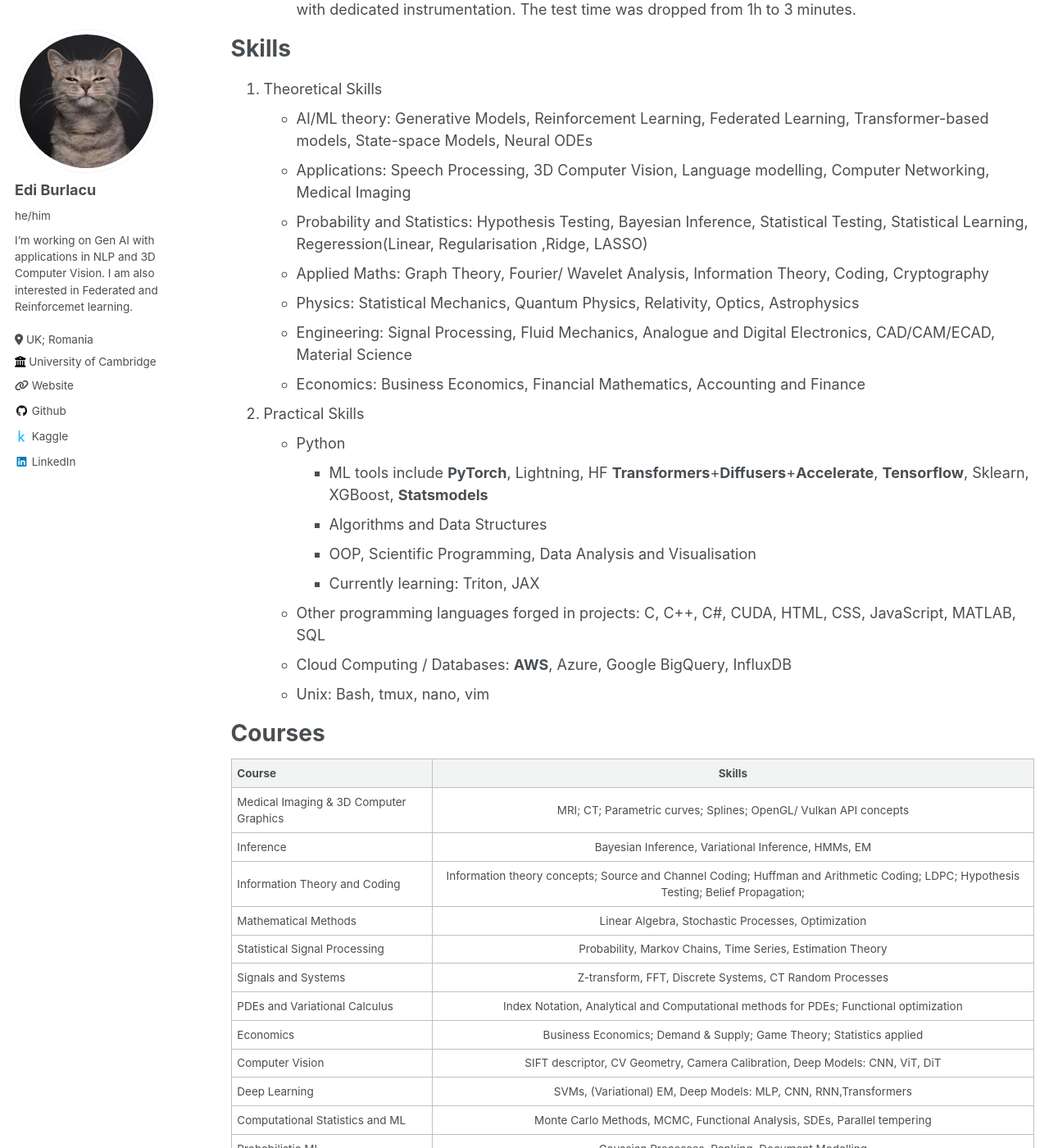
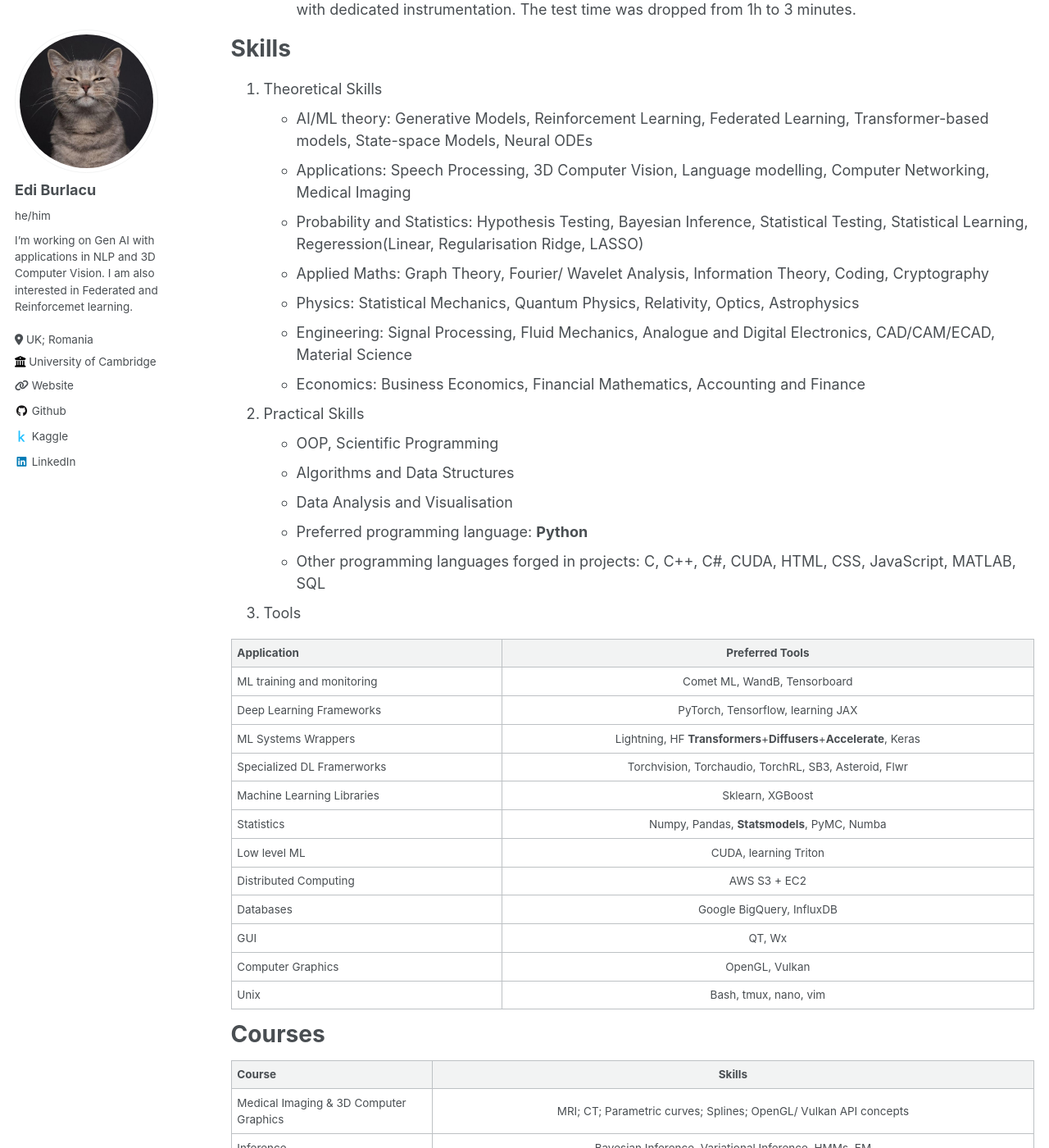
Before and after one commit to eduardburlacu/eduardburlacu.github.io, a Jekyll site: the page built from _pages/cv.md, in a window 1280 px wide and 1400 px high, scrolled down 1013 px. Shown: the whole window at 82% size. Built offline with Jekyll 4.4.1, drawn with Linux system fonts in a browser that asks for light colours.

Commit message:
Update cv.md

```diff
--- a/_pages/cv.md
+++ b/_pages/cv.md
@@ -41,21 +41,35 @@ Skills
 1. Theoretical Skills
 * AI/ML theory: Generative Models, Reinforcement Learning, Federated Learning, Transformer-based models, State-space Models, Neural ODEs
 * Applications: Speech Processing, 3D Computer Vision, Language modelling, Computer Networking, Medical Imaging
-* Probability and Statistics: Hypothesis Testing, Bayesian Inference, Statistical Testing, Statistical Learning, Regeression(Linear, Regularisation ,Ridge, LASSO)
+* Probability and Statistics: Hypothesis Testing, Bayesian Inference, Statistical Testing, Statistical Learning, Regeression(Linear, Regularisation Ridge, LASSO)
 * Applied Maths: Graph Theory, Fourier/ Wavelet Analysis, Information Theory, Coding, Cryptography
 * Physics: Statistical Mechanics, Quantum Physics, Relativity, Optics, Astrophysics
 * Engineering: Signal Processing, Fluid Mechanics, Analogue and Digital Electronics, CAD/CAM/ECAD, Material Science
 * Economics: Business Economics, Financial Mathematics, Accounting and Finance
 
 2. Practical Skills
-* Python
-  * ML tools include **PyTorch**, Lightning, HF **Transformers**+**Diffusers**+**Accelerate**, **Tensorflow**, Sklearn, XGBoost, **Statsmodels**
-  * Algorithms and Data Structures
-  * OOP, Scientific Programming, Data Analysis and Visualisation
-  * Currently learning: Triton, JAX
+* OOP, Scientific Programming
+* Algorithms and Data Structures
+* Data Analysis and Visualisation
+* Preferred programming language: **Python**
 * Other programming languages forged in projects: C, C++, C#, CUDA, HTML, CSS, JavaScript, MATLAB, SQL
-* Cloud Computing / Databases: **AWS**, Azure, Google BigQuery, InfluxDB
-* Unix: Bash, tmux, nano, vim
+
+3. Tools
+
+| Application                         | Preferred Tools   |
+| :---------------- | :------: |
+| ML training and monitoring          | Comet ML, WandB, Tensorboard|
+| Deep Learning Frameworks            | PyTorch, Tensorflow, learning JAX|
+| ML Systems Wrappers                 | Lightning, HF **Transformers**+**Diffusers**+**Accelerate**, Keras |
+| Specialized DL Framerworks          | Torchvision, Torchaudio, TorchRL, SB3, Asteroid, Flwr |
+| Machine Learning Libraries          | Sklearn, XGBoost |
+| Statistics                          | Numpy, Pandas, **Statsmodels**, PyMC, Numba |
+| Low level ML                        | CUDA, learning Triton |
+| Distributed Computing               | AWS S3 + EC2 |
+| Databases                           | Google BigQuery, InfluxDB |
+| GUI                                 | QT, Wx |
+| Computer Graphics                   | OpenGL, Vulkan |
+| Unix                                | Bash, tmux, nano, vim |
 
 
 Courses
```
